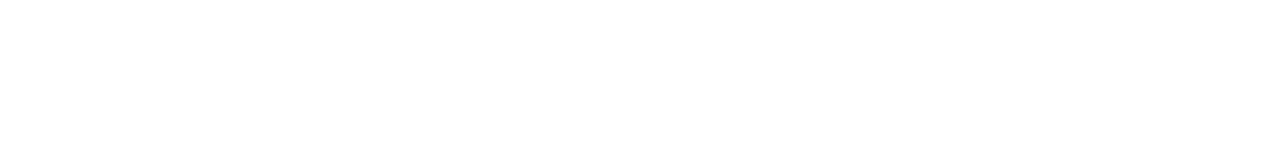
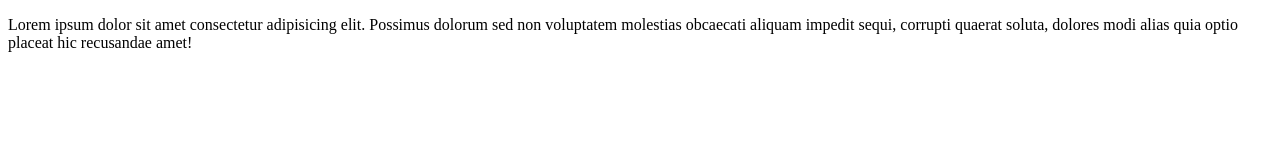
Before and after one commit to Guzz30/remote, a plain HTML site: page index.html in a window 1280 px wide. Drawn offline with Linux system fonts and the light colour scheme.

Commit message:
modif index.html

```diff
--- a/index.html
+++ b/index.html
@@ -7,6 +7,7 @@
     <title>coba git remote</title>
   </head>
   <body>
+    <p>Lorem ipsum dolor sit amet consectetur adipisicing elit. Possimus dolorum sed non voluptatem molestias obcaecati aliquam impedit sequi, corrupti quaerat soluta, dolores modi alias quia optio placeat hic recusandae amet!</p>
     <script>
       print("Hello world");
     </script>
```
